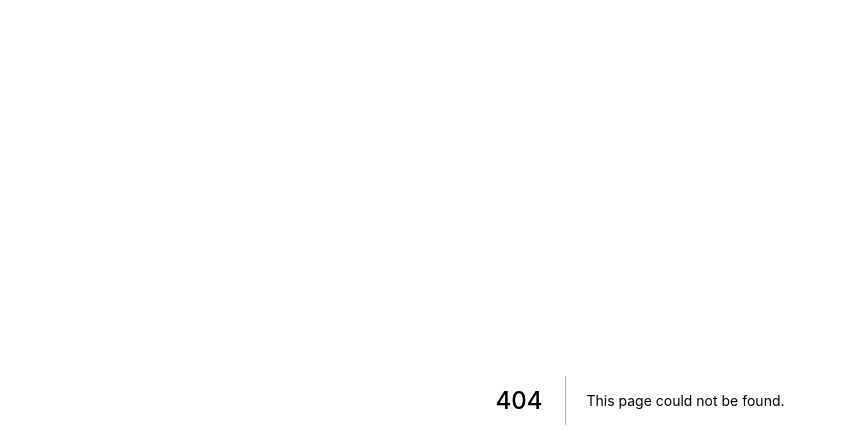
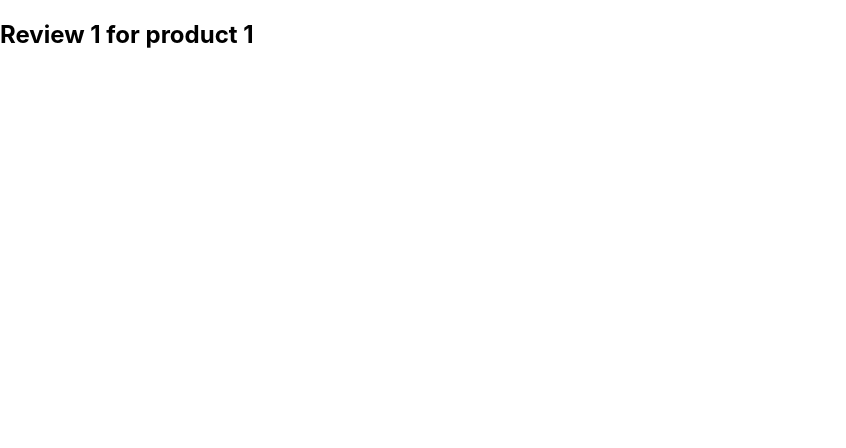
Before and after one commit to rsshonjoydas/nextjs, a Next.js app: page /product/1/review/1 in a window 1280 px wide. Before the commit this address had no page. Shown: the top 448 px of the page, without its empty margins (0-846 px from the left). Built offline with nearby package versions, Linux system fonts and the light colour scheme.

Commit message:
Nested Dynamic Routes

```diff
--- /dev/null
+++ b/pages/product/[productId]/review/[reviewId].js
@@ -0,0 +1,12 @@
+import { useRouter } from "next/dist/client/router"
+
+const Review = () => {
+  const router = useRouter()
+  const { productId, reviewId } = router.query
+
+  return (
+    <h2>Review {reviewId} for product {productId}</h2>
+  )
+}
+
+export default Review
```
Also changed, not shown: pages/product/[productId]/index.js (renamed from pages/product/[productId].js).
